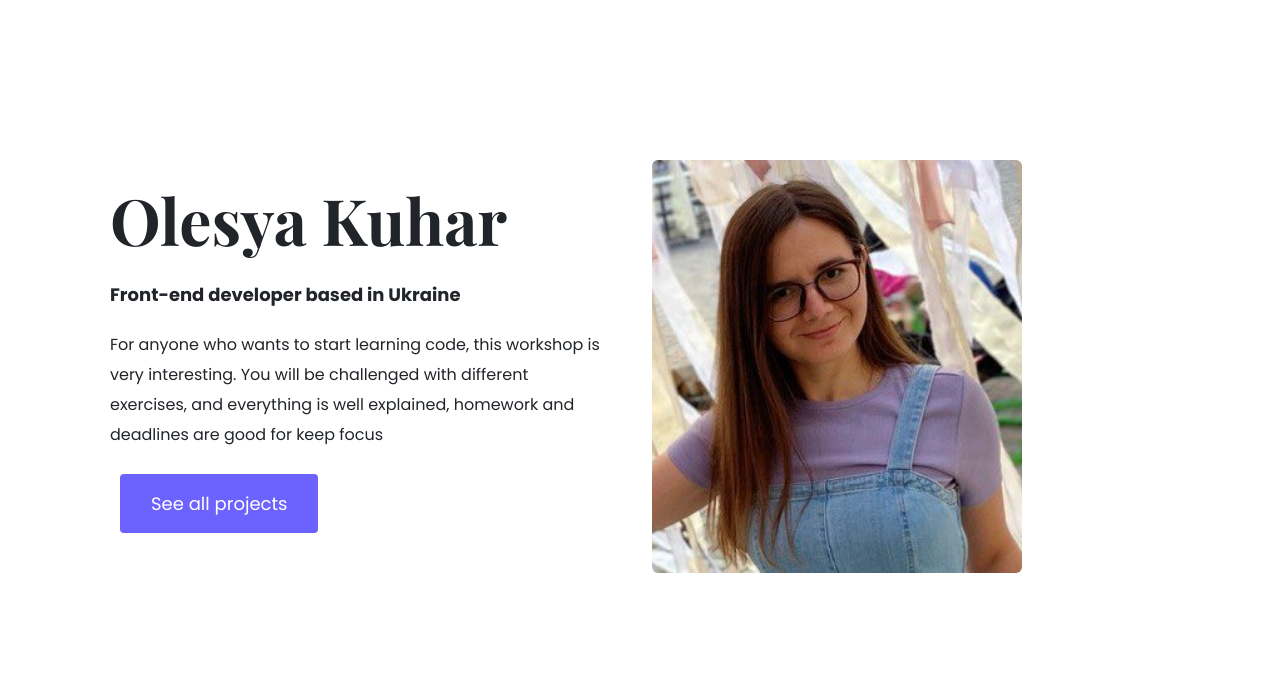
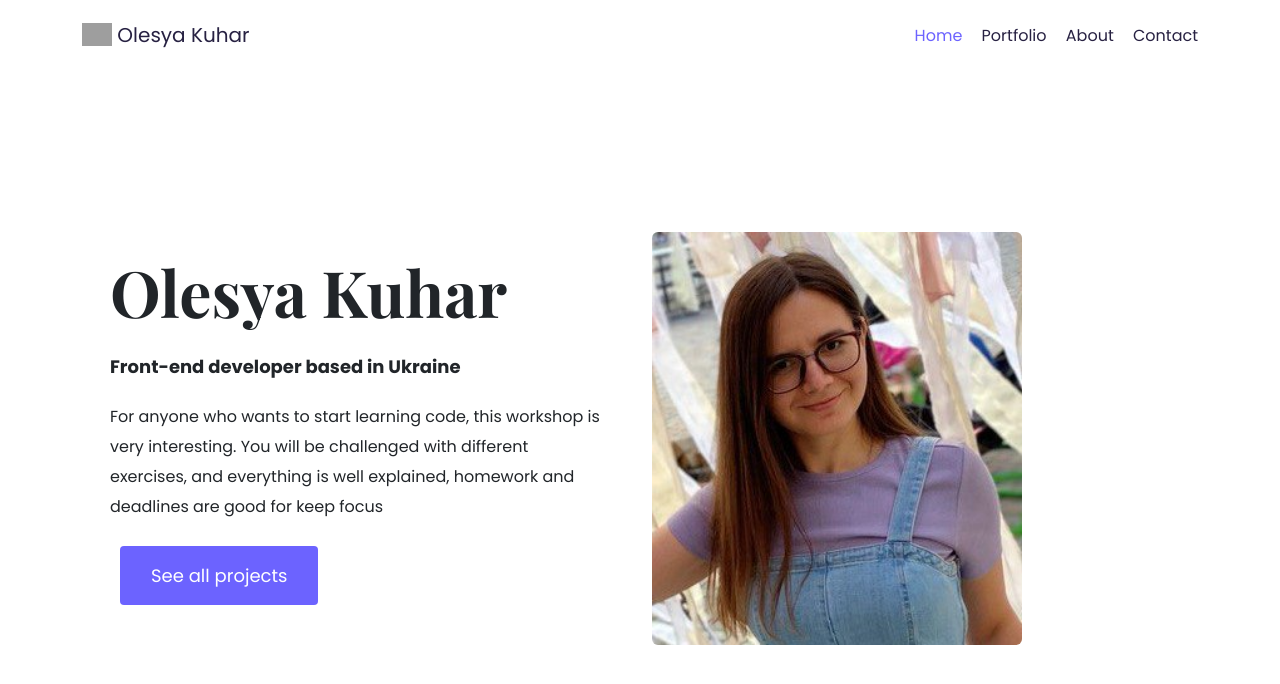
Before and after one commit to olesyaOK/portfolio, a plain HTML site: page about.html in a window 1280 px wide. Drawn offline with nearby package versions, Linux system fonts and the light colour scheme; grey boxes are pictures that could not be loaded.

Commit message:
add top navigation

```diff
--- a/about.html
+++ b/about.html
@@ -34,6 +34,34 @@
     <link rel="stylesheet" href="./css/styles.css" />
   </head>
   <body>
+    <div class="container">
+      <nav class="d-flex justify-content-between">
+        <div>
+          <a href="./" title="Homepage" class="d-none d-md-block fs-5">
+            <img
+              src="https://emojiguide.org/images/emoji/p/106js2rnio8jp.png"
+              alt="Ukrainian flag"
+              class="img-flag"
+            />
+            Olesya Kuhar</a
+          >
+          <a href="./" title="Homepage" class="d-block d-md-none">
+            <img
+              src="https://emojiguide.org/images/emoji/p/106js2rnio8jp.png"
+              alt="Ukrainian flag"
+              class="img-flag"
+          /></a>
+        </div>
+
+        <ul>
+          <li class="active"><a href="./">Home </a></li>
+          <li><a href="./work.html">Portfolio</a></li>
+          <li><a href="./about.html">About</a></li>
+          <li><a href="./contact.html">Contact</a></li>
+        </ul>
+      </nav>
+    </div>
+
     <div class="container content-container">
       <div class="row">
         <div class="col-lg-6">
--- a/css/styles.css
+++ b/css/styles.css
@@ -45,7 +45,7 @@ p {
 .img-flag {
   position: relative;
   top: -2px;
-  width: 28px;
+  max-width: 30px;
 }
 
 .hero {
@@ -181,6 +181,40 @@ footer .footer-item:hover {
   transition: all 250ms ease-in-out;
 }
 
+nav {
+  padding: 20px 0;
+}
+
+nav ul {
+  padding: 0;
+  margin: 0;
+}
+
+nav li {
+  display: inline;
+  list-style: none;
+  line-height: 32px;
+  margin-left: 15px;
+}
+
+nav a {
+  text-decoration: none;
+  color: var(--font-color);
+}
+
+nav a:hover {
+  color: var(--font-color);
+}
+
+nav ul a:hover {
+  color: var(--branding-color);
+  font-weight: 500;
+}
+
+nav li.active a {
+  color: var(--branding-color);
+}
+
 @media (max-width: 960px) {
   h1 {
     font-size: 44px;
@@ -212,4 +246,8 @@ footer .footer-item:hover {
   .btn-branding {
     margin: 7px 10px;
   }
+
+  nav a {
+    font-size: 13px;
+  }
 }
```
